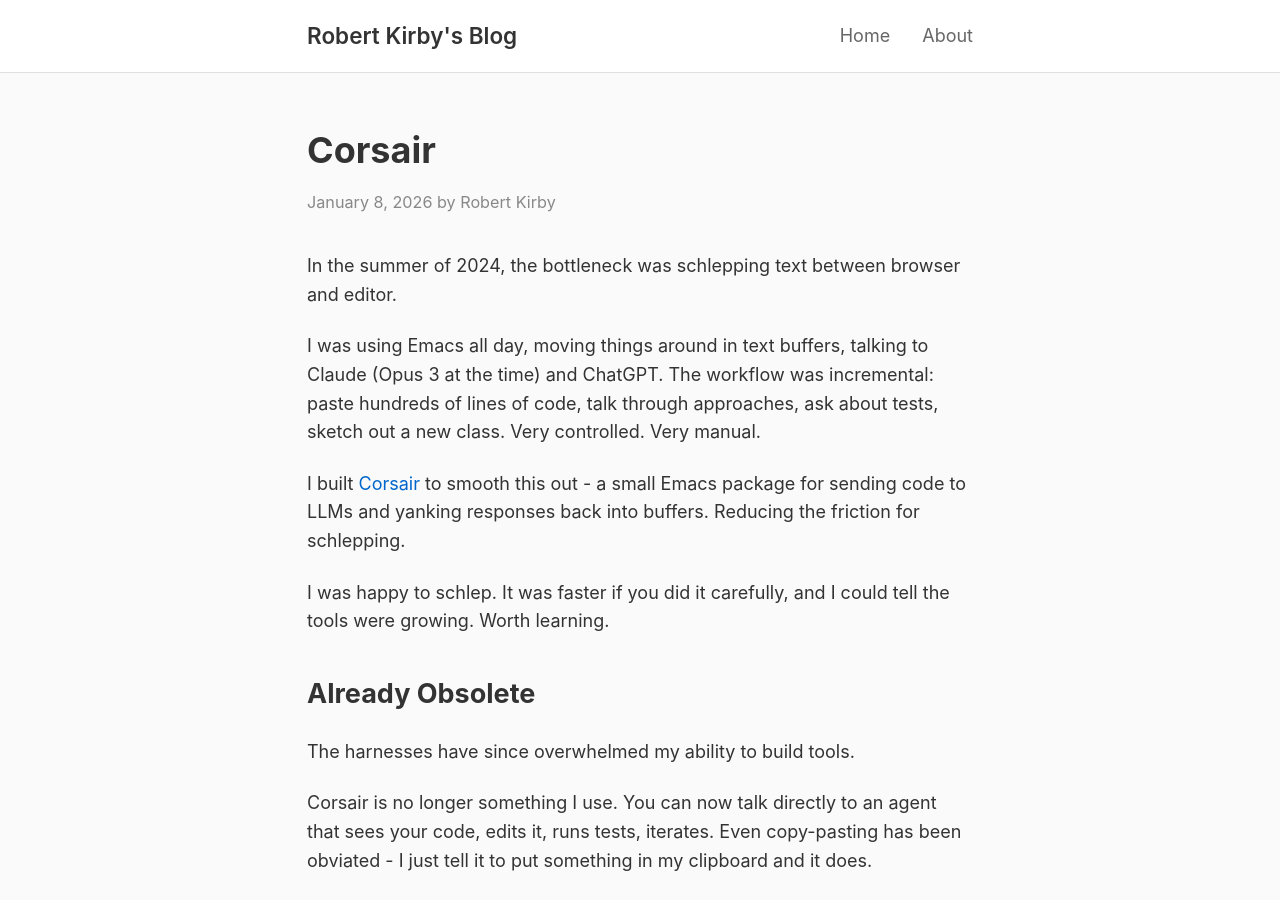
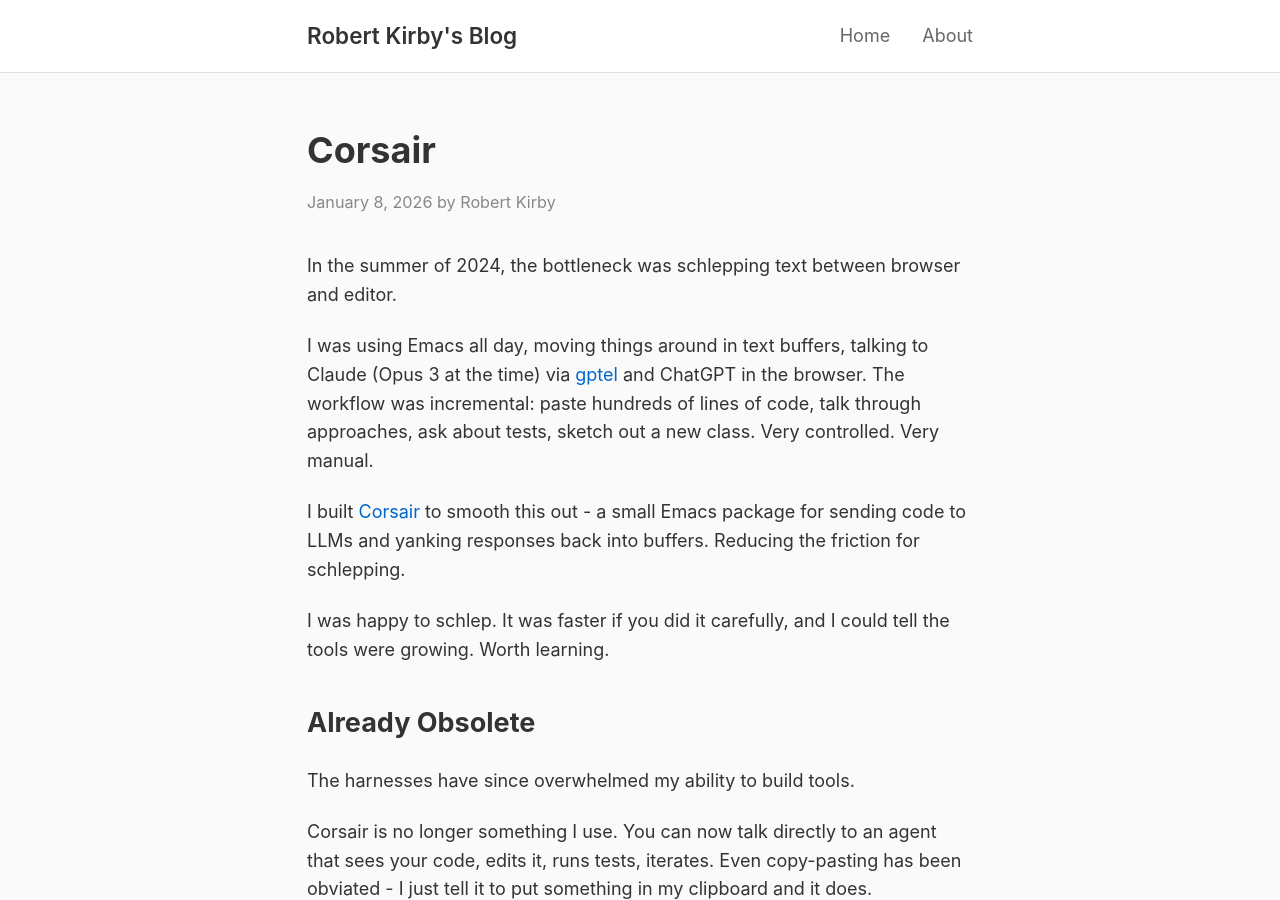
Before and after one commit to rob137/rob137.github.io, a Jekyll site: the page built from _posts/2026-01-08-corsair.md, in a window 1280 px wide and 900 px high. Built offline with Jekyll 4.4.1, drawn with Linux system fonts in a browser that asks for light colours.

Commit message:
Add gptel to list of tools used
Co-Authored-By: Claude Opus 4.5 <noreply@anthropic.com>

```diff
--- a/_posts/2026-01-08-corsair.md
+++ b/_posts/2026-01-08-corsair.md
@@ -8,7 +8,7 @@ excerpt: "I built a tool. It's already obsolete. That's the whole story."
 
 In the summer of 2024, the bottleneck was schlepping text between browser and editor.
 
-I was using Emacs all day, moving things around in text buffers, talking to Claude (Opus 3 at the time) and ChatGPT. The workflow was incremental: paste hundreds of lines of code, talk through approaches, ask about tests, sketch out a new class. Very controlled. Very manual.
+I was using Emacs all day, moving things around in text buffers, talking to Claude (Opus 3 at the time) via [gptel](https://github.com/karthink/gptel) and ChatGPT in the browser. The workflow was incremental: paste hundreds of lines of code, talk through approaches, ask about tests, sketch out a new class. Very controlled. Very manual.
 
 I built [Corsair](https://github.com/rob137/corsair) to smooth this out - a small Emacs package for sending code to LLMs and yanking responses back into buffers. Reducing the friction for schlepping.
 
```
